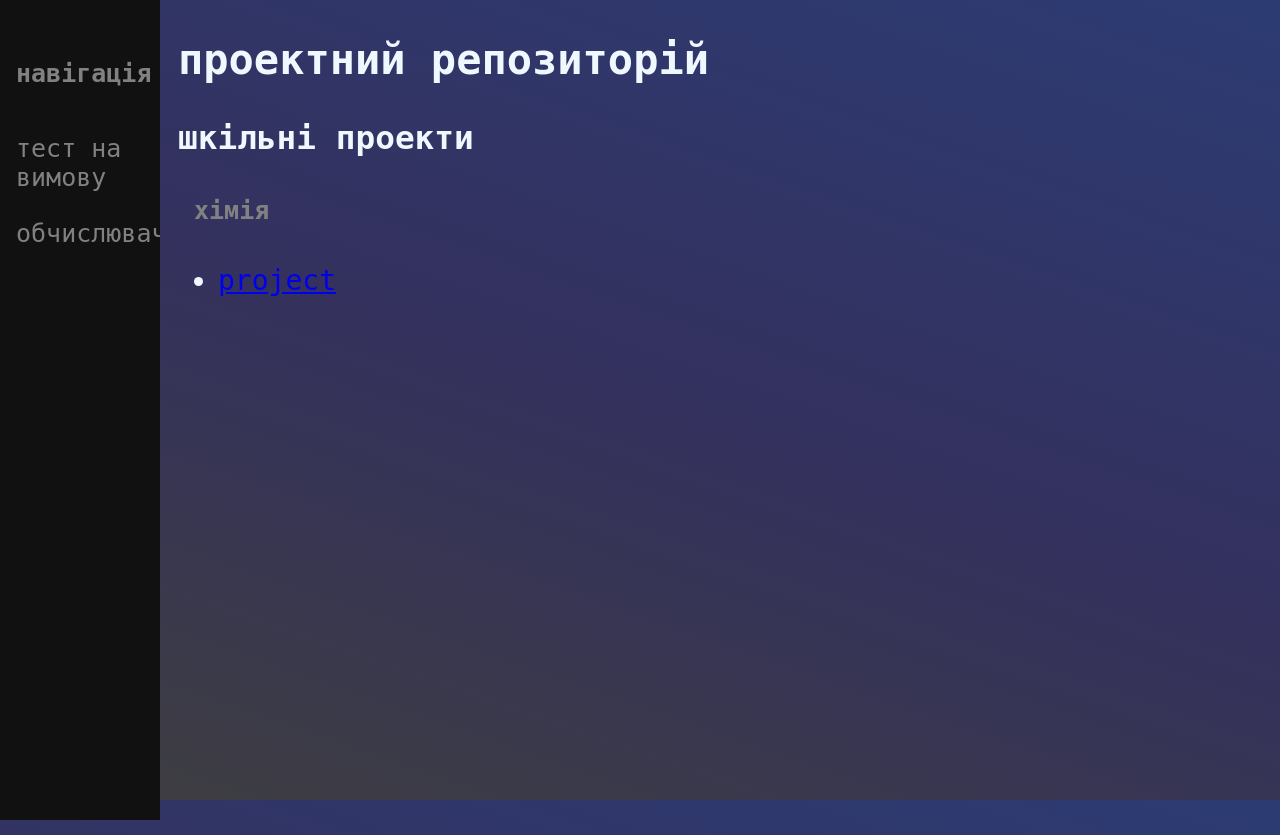
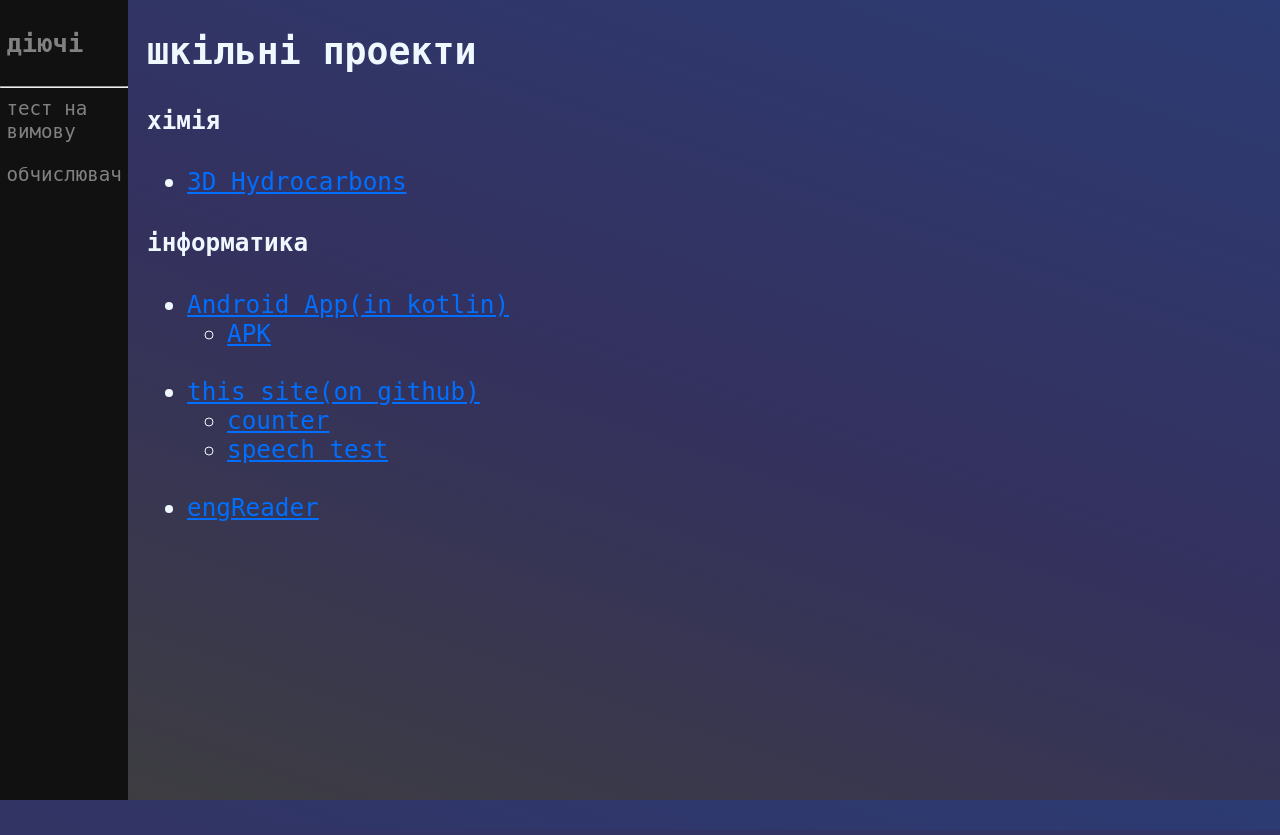
Before and after one commit to sfaleros/webProjectsPlatform, a Django app: template myfirst/myfirst/templates/menu/menu.html in a window 1280 px wide. Run offline with Django 3.2, Linux system fonts and the light colour scheme; the template is opened without the code that fills it, so the values that code supplies are empty.

Commit message:
optimized

```diff
--- a/myfirst/myfirst/templates/menu/chem1.html
+++ b/myfirst/myfirst/templates/menu/chem1.html
@@ -11,7 +11,7 @@
     <meta property="og:image" content="{% static 'css/ms.jpg' %}"/>
 
     <link rel="stylesheet" href="{% static 'css/style2.css' %}" />
-    <link rel="icon" href="{% static 'css/2.png' %}">
+    <link rel="icon" href="{% static 'icons/nuclear.png' %}">
 
 </head>
 
--- a/myfirst/myfirst/templates/menu/menu.html
+++ b/myfirst/myfirst/templates/menu/menu.html
@@ -11,13 +11,13 @@
 	<title>галерея</title>
 	<link rel="stylesheet" href="{% static 'css/menu.css' %}" />
 	<link rel="icon" href="{% static 'icons/nuclear.png' %}">
+</head>
 
-
-</head>
 <body>
 <div class="sidenav">
 
-	<h4>навігація</h4>
+	<h3 id="h">діючі</h3>
+	<hr>
 
 	<a href="/tests">тест на вимову</a>
 	<br>
@@ -27,19 +27,54 @@
 
 <div class="main">
 
-<h2 id="center">проектний репозиторій</h2>
-
-<h3>шкільні проекти</h3>
+<h2 id="center">шкільні проекти</h2>
 
 
 <h4>хімія</h4>
 <ul>
 	<li>
-		<a href="chem1">project</a>
+		<a href="chem1">3D Hydrocarbons</a>
 	</li>
 </ul>
 
+
+<h4>інформатика</h4>
+<ul>
+	<li>
+		<a href="https://github.com/sfaleros/mathTest.git">Android App(in kotlin)</a>
+
+		<ul>
+			<li>
+				<a href="APK">APK</a>
+			</li>
+		</ul>
+	</li>
+
+	<br>
+
+	<li>
+		<a href="https://github.com/sfaleros/webProjectsPlatform.git">this site(on github)</a>
+
+		<ul>
+			<li>
+				<a href="articles">counter</a>
+			</li>
+
+			<li>
+				<a href="/tests">speech test</a>
+			</li>
+		</ul>
+
+	<br>
+
+	<li>
+		<a href="https://drive.google.com/drive/folders/1uwr0FqX-E6jCE_1Bm77pinzWN-7jOu8U?usp=sharing">engReader</a>
+	</li>
+
+	</li>
+</ul>
+
+
 </div>
-
 </body>
 </html>
--- a/myfirst/static/css/eng/mainStyle.css
+++ b/myfirst/static/css/eng/mainStyle.css
@@ -254,9 +254,11 @@
   }
 
   #settings{
-    padding: 10px;
+    padding: 1%;
     border: 3px dashed #014f8f ;
     margin-left: 2%;
+    font-size: 1vw;
+    height: 95%;
     float:left;
     width: 27%;
   }
--- a/myfirst/static/css/menu.css
+++ b/myfirst/static/css/menu.css
@@ -1,7 +1,9 @@
 html, body {
     height: 100%;
   }
-
+  * {
+    box-sizing: border-box;
+  }
 
 
   body {
@@ -14,23 +16,38 @@ html, body {
 
 
 
+  A {
+    color: #006eff;
+   }
+   A:visited {
+    color: #0022bb;
+   }
+
+   .sidenav #h {
+    padding: 2% 2.6% 2% 5%;
+    text-decoration: none;
+    font-size: 2vw;
+    color: #818181;
+    display: block;
+}
+
 
   .sidenav {
       height: 100%;
-      width: 160px;
+      width: 10%;
       position: fixed;
       z-index: 1;
       top: 0;
       left: 0;
       background-color: #111;
       overflow-x: hidden;
-      padding-top: 20px;
+
   }
 
-  .sidenav a,h4 {
-      padding: 6px 8px 6px 16px;
+  .sidenav a {
+      padding: 2% 2.6% 2% 5%;
       text-decoration: none;
-      font-size: 25px;
+      font-size: 1.5vw;
       color: #818181;
       display: block;
   }
@@ -40,13 +57,15 @@ html, body {
   }
 
   .main {
-    margin-left: 160px; /* Same as the width of the sidenav */
-    font-size: 28px; /* Increased text to enable scrolling */
-    padding: 0px 10px;
+    margin-left: 10%; /* Same as the width of the sidenav */
+    font-size: 1.9vw; /* Increased text to enable scrolling */
+    padding: 0% 1%;
   }
 
-
+/*
   @media screen and (max-height: 450px) {
       .sidenav {padding-top: 15px;}
       .sidenav a {font-size: 18px;}
   }
+
+  */
```
Also changed, not shown: myfirst/myfirst/templates/eng/test.html (+12 -4 lines), myfirst/db.sqlite3.
